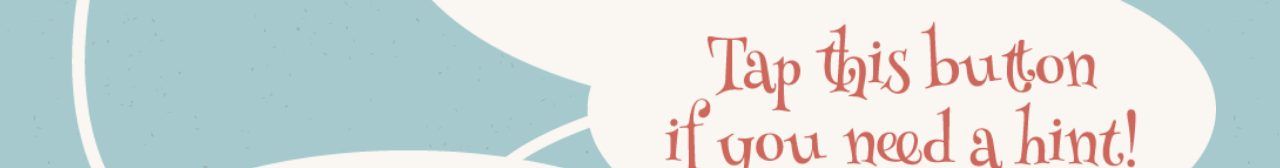
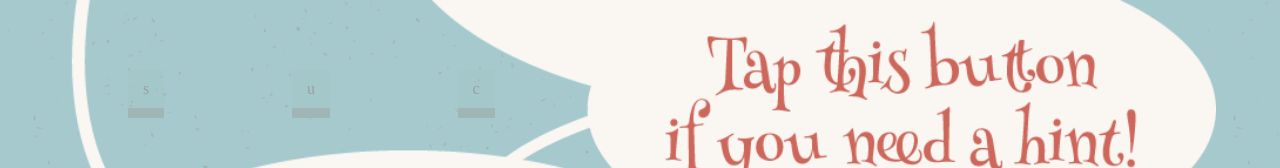
Before and after one commit to briecodes/The-Hanged-Fox, a React (Create React App) app: page / in a window 1280 px wide. Both pictures are taken after a click on the button "Start Game". Shown: the part 362-530 px from the top of the page. Built offline with nearby package versions, Linux system fonts and the light colour scheme; a web font is replaced by a local one.

Commit message:
Added mystery word contianer.

```diff
--- /dev/null
+++ b/src/Components/MysteryWord/MysteryWord.css
@@ -0,0 +1,17 @@
+div.mystery-word-container {
+  display: flex;
+  justify-content: space-between;
+  width: 80%;
+  position: absolute;
+  left: 10%;
+  bottom: 40%;
+}
+
+div.blank-tile {
+  background: rgba(232, 217, 188, 0.2);
+  border-bottom: 10px solid rgba(205, 103, 91, 0.45);
+  padding: 10px 15px;
+  align-self: center;
+  font-size: 100%;
+  color: #cd675b;
+}
--- /dev/null
+++ b/src/Components/MysteryWord/MysteryWord.js
@@ -0,0 +1,20 @@
+import React from 'react';
+
+import './MysteryWord.css';
+
+export default function MysteryWord(props) {
+  function wordArray() {
+    const newArray = [];
+    for (const l of props.word) {
+      newArray.push(l);
+    };
+
+    return newArray
+  };
+
+  return (
+    <div className='mystery-word-container'>
+      {wordArray().map((l, index) => <div key={index} className='blank-tile' data-letter={l}>{l}</div>)}
+    </div>
+  );
+};
--- a/src/Containers/GameBoard/GameBoard.js
+++ b/src/Containers/GameBoard/GameBoard.js
@@ -3,6 +3,7 @@ import React, {useState} from 'react';
 import './GameBoard.css';
 
 import HelpOverlay from '../../Components/HelpOverlay/HelpOverlay';
+import MysteryWord from '../../Components/MysteryWord/MysteryWord';
 import LetterBank from '../../Components/LetterBank/LetterBank';
 
 export default function GameBoard(props) {
@@ -15,6 +16,8 @@ export default function GameBoard(props) {
         <div className='nav-btn home' onClick={() => props.goHome('home')}></div>
         <div className='nav-btn help' onClick={() => setHelpOverlay(true)}></div>
 
+        <MysteryWord word={'success'} />
+
         <LetterBank />
       </div>
     </div>
```
